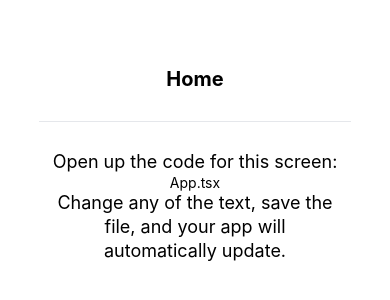
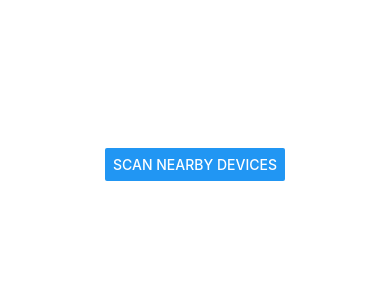
Before and after one commit to nikola04/smart-garden-mobile, a React Native app: screen /Scan in a window 390 px wide. Shown: the part 258-558 px from the top of the page. Built offline with nearby package versions, Linux system fonts and the light colour scheme.

Commit message:
Default screens

```diff
--- a/App.tsx
+++ b/App.tsx
@@ -1,13 +1,14 @@
-import { ScreenContent } from 'components/ScreenContent';
-import { StatusBar } from 'expo-status-bar';
-
 import './global.css';
 
+import { StatusBar } from 'expo-status-bar';
+import { NavigationContainer } from '@react-navigation/native';
+import StackNavigation from 'navigation/StackNavigation';
+
 export default function App() {
-  return (
-    <>
-      <ScreenContent title="Home" path="App.tsx"></ScreenContent>
-      <StatusBar style="auto" />
-    </>
-  );
+    return (
+        <NavigationContainer>
+            <StatusBar style="auto" />
+            <StackNavigation />
+        </NavigationContainer>
+    );
 }
--- a/app.json
+++ b/app.json
@@ -12,7 +12,13 @@
       "tsconfigPaths": true
     },
 
-    "plugins": [],
+    "plugins": [
+        ["react-native-ble-plx", {
+          "isBackgroundEnabled": true,
+          "modes": ["peripheral", "central"],
+          "bluetoothAlwaysPermission": "Allow $(PRODUCT_NAME) to connect to bluetooth devices"
+        }]
+    ],
 
     "orientation": "portrait",
     "icon": "./assets/icon.png",
--- /dev/null
+++ b/app/device/DeviceScreen.tsx
@@ -0,0 +1,10 @@
+import { Text, View } from "react-native";
+
+
+export default function DeviceScreen() {
+    return (
+        <View className="flex-1 items-center justify-center bg-white">
+            <Text className='text-black'>Device Screen</Text>
+        </View>
+    );
+}
--- /dev/null
+++ b/app/scan/ScanScreen.tsx
@@ -0,0 +1,31 @@
+import { requestPermissions } from "hooks/useBLE";
+import { Button, View } from "react-native";
+import { BleManager } from "react-native-ble-plx";
+
+const scanForDevices = () => {
+    requestPermissions()
+    const bleManager = new BleManager();
+    bleManager.startDeviceScan(null, null, (error, device) => {
+        if (error) {
+            console.error("Error scanning for devices:", error);
+            return;
+        }
+        if (device) {
+            console.log("Found device:", device.name || "Unnamed device", device.id);
+            // Here you can navigate to the DeviceScreen with the found device
+            // For example: navigation.navigate('Device', { device });
+        }
+    });
+}
+
+export default function ScanScreen() {
+    const handleScan = () => {
+        scanForDevices();
+    };
+
+    return (
+        <View className="flex-1 items-center justify-center bg-white">
+            <Button title="Scan Nearby Devices" onPress={handleScan}/>
+        </View>
+    );
+}
--- a/components/Container.tsx
+++ /dev/null
@@ -1,9 +0,0 @@
-import { SafeAreaView } from 'react-native';
-
-export const Container = ({ children }: { children: React.ReactNode }) => {
-  return <SafeAreaView className={styles.container}>{children}</SafeAreaView>;
-};
-
-const styles = {
-  container: 'flex flex-1 m-6',
-};
--- a/components/EditScreenInfo.tsx
+++ /dev/null
@@ -1,29 +0,0 @@
-import { Text, View } from 'react-native';
-
-export const EditScreenInfo = ({ path }: { path: string }) => {
-  const title = 'Open up the code for this screen:';
-  const description =
-    'Change any of the text, save the file, and your app will automatically update.';
-
-  return (
-    <View>
-      <View className={styles.getStartedContainer}>
-        <Text className={styles.getStartedText}>{title}</Text>
-        <View className={styles.codeHighlightContainer + styles.homeScreenFilename}>
-          <Text>{path}</Text>
-        </View>
-        <Text className={styles.getStartedText}>{description}</Text>
-      </View>
-    </View>
-  );
-};
-
-const styles = {
-  codeHighlightContainer: `rounded-md px-1`,
-  getStartedContainer: `items-center mx-12`,
-  getStartedText: `text-lg leading-6 text-center`,
-  helpContainer: `items-center mx-5 mt-4`,
-  helpLink: `py-4`,
-  helpLinkText: `text-center`,
-  homeScreenFilename: `my-2`,
-};
--- a/components/ScreenContent.tsx
+++ /dev/null
@@ -1,25 +0,0 @@
-import { Text, View } from 'react-native';
-
-import { EditScreenInfo } from './EditScreenInfo';
-
-type ScreenContentProps = {
-  title: string;
-  path: string;
-  children?: React.ReactNode;
-};
-
-export const ScreenContent = ({ title, path, children }: ScreenContentProps) => {
-  return (
-    <View className={styles.container}>
-      <Text className={styles.title}>{title}</Text>
-      <View className={styles.separator} />
-      <EditScreenInfo path={path} />
-      {children}
-    </View>
-  );
-};
-const styles = {
-  container: `items-center flex-1 justify-center`,
-  separator: `h-[1px] my-7 w-4/5 bg-gray-200`,
-  title: `text-xl font-bold`,
-};
--- /dev/null
+++ b/hooks/useBLE.ts
@@ -0,0 +1,48 @@
+import { PermissionsAndroid, Platform } from "react-native";
+import * as ExpoDevice from "expo-device"
+
+const requestAndroid31Permissions = async () => {
+    const bluetoothScanPermission = await PermissionsAndroid.request(PermissionsAndroid.PERMISSIONS.BLUETOOTH_SCAN, {
+            title: "Location Permission",
+            message: "Bluetooth Low Energy requires Location",
+            buttonPositive: "OK",
+        }
+    );
+    const bluetoothConnectPermission = await PermissionsAndroid.request(PermissionsAndroid.PERMISSIONS.BLUETOOTH_CONNECT, {
+            title: "Location Permission",
+            message: "Bluetooth Low Energy requires Location",
+            buttonPositive: "OK",
+        }
+    );
+    const fineLocationPermission = await PermissionsAndroid.request(PermissionsAndroid.PERMISSIONS.ACCESS_FINE_LOCATION, {
+            title: "Location Permission",
+            message: "Bluetooth Low Energy requires Location",
+            buttonPositive: "OK",
+        }
+    );
+
+    return (
+        bluetoothScanPermission === "granted" &&
+        bluetoothConnectPermission === "granted" &&
+        fineLocationPermission === "granted"
+    );
+};
+
+export const requestPermissions = async () => {
+    if (Platform.OS !== "android")
+        return true;
+
+    if ((ExpoDevice.platformApiLevel ?? -1) < 31) {
+        const granted = await PermissionsAndroid.request(PermissionsAndroid.PERMISSIONS.ACCESS_FINE_LOCATION, {
+                title: "Location Permission",
+                message: "Bluetooth Low Energy requires Location",
+                buttonPositive: "OK",
+            }
+        );
+        return granted === PermissionsAndroid.RESULTS.GRANTED;
+    } else {
+        const isAndroid31PermissionsGranted = await requestAndroid31Permissions();
+
+        return isAndroid31PermissionsGranted;
+    }
+};
--- /dev/null
+++ b/nativewind-env.d.ts
@@ -0,0 +1,3 @@
+/// <reference types="nativewind/types" />
+
+// NOTE: This file should not be edited and should be committed with your source code. It is generated by NativeWind.
--- /dev/null
+++ b/navigation/StackNavigation.tsx
@@ -0,0 +1,14 @@
+import { createStackNavigator } from '@react-navigation/stack';
+import DeviceScreen from 'app/device/DeviceScreen';
+import ScanScreen from 'app/scan/ScanScreen';
+
+const Stack = createStackNavigator();
+
+export default function StackNavigation() {
+    return (
+        <Stack.Navigator screenOptions={{ headerShown: false }}>
+            <Stack.Screen name="Scan" component={ScanScreen} />
+            <Stack.Screen name="Device" component={DeviceScreen} />
+        </Stack.Navigator>
+    );
+}
--- a/tailwind.config.js
+++ b/tailwind.config.js
@@ -1,6 +1,6 @@
 /** @type {import('tailwindcss').Config} */
 module.exports = {
-  content: ['./App.{js,ts,tsx}', './components/**/*.{js,ts,tsx}'],
+  content: ['./App.{js,ts,tsx}', './components/**/*.{js,ts,tsx}', './app/**/*.{js,ts,tsx}', './navigation/**/*.{js,ts,tsx}'],
 
   presets: [require('nativewind/preset')],
   theme: {
```
Also changed, not shown: package.json (+8 -1 lines), 1 other file (tests, documents, lock files or other folders).
